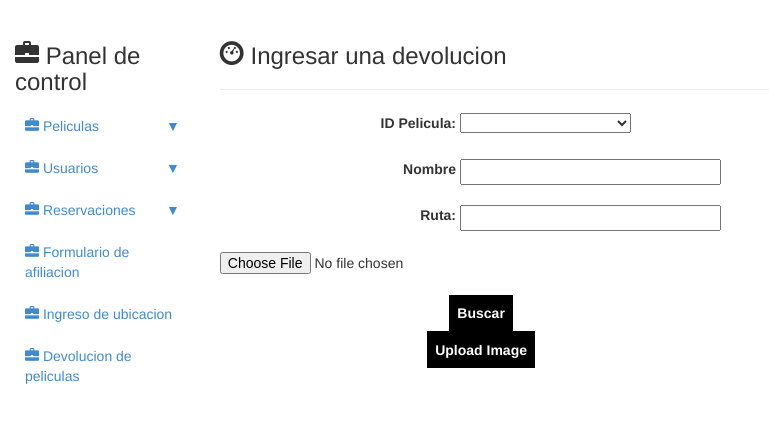
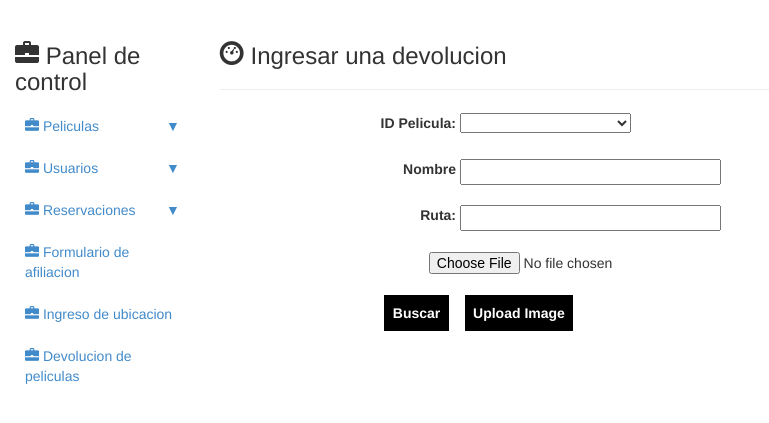
Before and after one commit to amirghin/videoclub, a PHP site: page /ftp_upload.php in a window 1280 px wide. Shown: the part 51-474 px from the top of the page, without its empty margins (0-769 px from the left). Run offline with PHP 8.4, Linux system fonts and the light colour scheme; the visitor is signed in with stand-in values (Sample User, id 1); data that the repository does not hold is empty.

Commit message:
estilos ftp upload

```diff
--- a/ftp_upload.php
+++ b/ftp_upload.php
@@ -74,11 +74,11 @@ if(isset($_POST["upload_image"], $_POST["id_pelicula"], $_POST["ruta"])) {
                             <input type="text" name="ruta" id="ruta" readonly="true">
                         </div>
                         <div class="filas form-group">
-                            <input type="file" name="fileToUpload" id="fileToUpload" required >
+                            <input type="file" name="fileToUpload" id="fileToUpload" required style="float:right; width:60%">
                         </div>
-                        <div class="filas form-group">
-                            <input type="button" name="buscar" id="buscar" value="Buscar" class="button col-12">
-                            <input type="submit" value="Upload Image" name="upload_image" id="upload_image" class="button col-12">
+                        <div class="filas form-group" style="width: 37%; margin: 0 auto;">
+                            <input type="button" name="buscar" id="buscar" value="Buscar" class="button col-12"  style="float: left;margin-right: 16px;">
+                            <input type="submit" value="Upload Image" name="upload_image" id="upload_image" class="button col-12" style="float:left">
                         </div>
 
 
```
